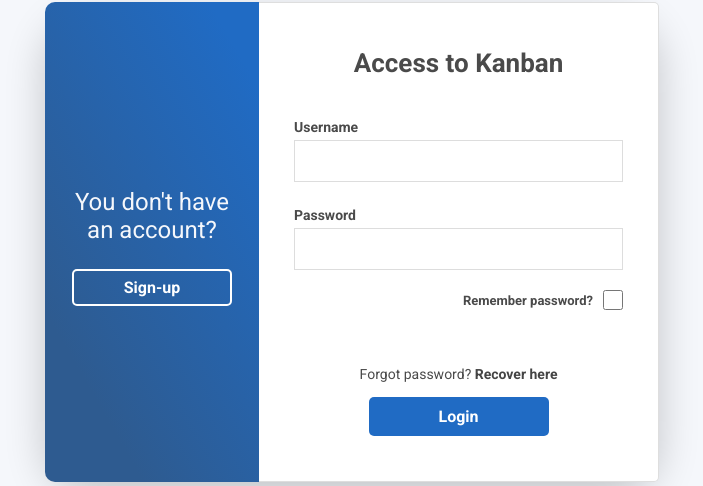
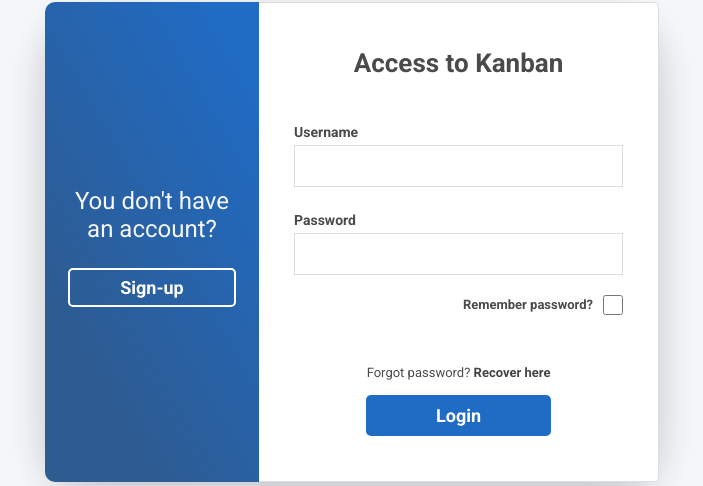
Before and after one commit to samueldcarvalho/Training.ProjectKanban, a Next.js app in the folder src/Web/Training.Kanban.UI/kanban-web-ui/: page /login in a window 1280 px wide. Shown: the part 158-644 px from the top of the page, without its empty margins (288-991 px from the left). Built offline with nearby package versions, Linux system fonts and the light colour scheme.

Commit message:
Correção StyleSheet do Login

```diff
--- a/src/Web/Training.Kanban.UI/kanban-web-ui/styles/login-module.css
+++ b/src/Web/Training.Kanban.UI/kanban-web-ui/styles/login-module.css
@@ -155,6 +155,11 @@
     margin: 10px 0;
   }
 
+
+  .kb-sign-form-inputs .kb-sing-form-label:first-child{
+    margin-top: 20px;
+  }
+
   .kb-sign-form-inputs .kb-sing-form-label .kb-sign-form-input-text{
     width: 100%;
     margin-block:5px;
@@ -211,7 +216,7 @@
   }
 
   .kb-sign-form-footer *{
-    font-size: 14px;
+    font-size: 13px;
   }
 
   .kb-sign-form-footer a{
@@ -223,7 +228,7 @@
     background-color: var(--color-primary);
     border: none;
     padding: 10px 70px;
-    font-size: 16px;
+    font-size: 18px;
     font-weight: bold;
     color: var(--color-font-primary-light);
     margin: 15px 0 0 0;
@@ -243,7 +248,7 @@
     background-color: transparent;
     border: 2px solid #fff;
     padding: 7px 50px;
-    font-size: 16px;
+    font-size: 18px;
     font-weight: bold;
     color: var(--color-font-primary-light);
     margin: 15px 0 0 0;
```
